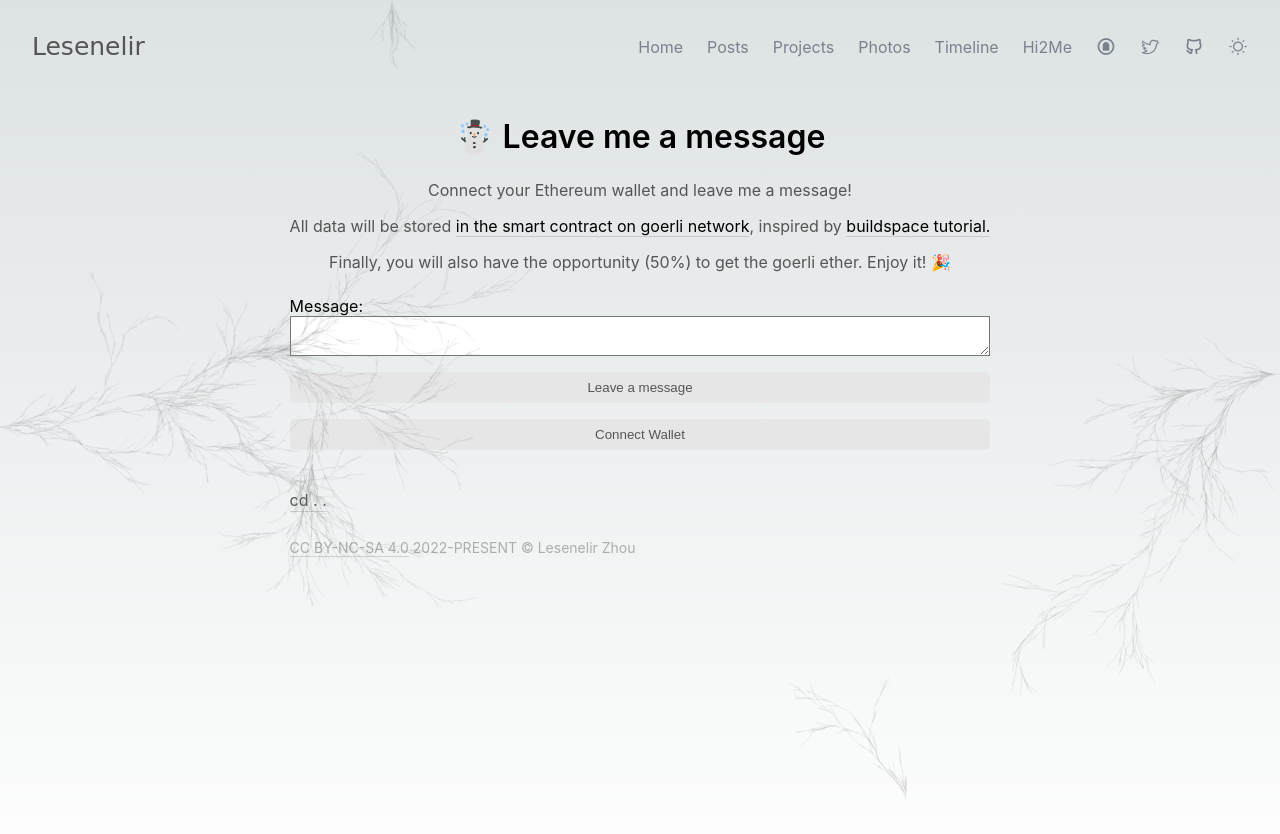
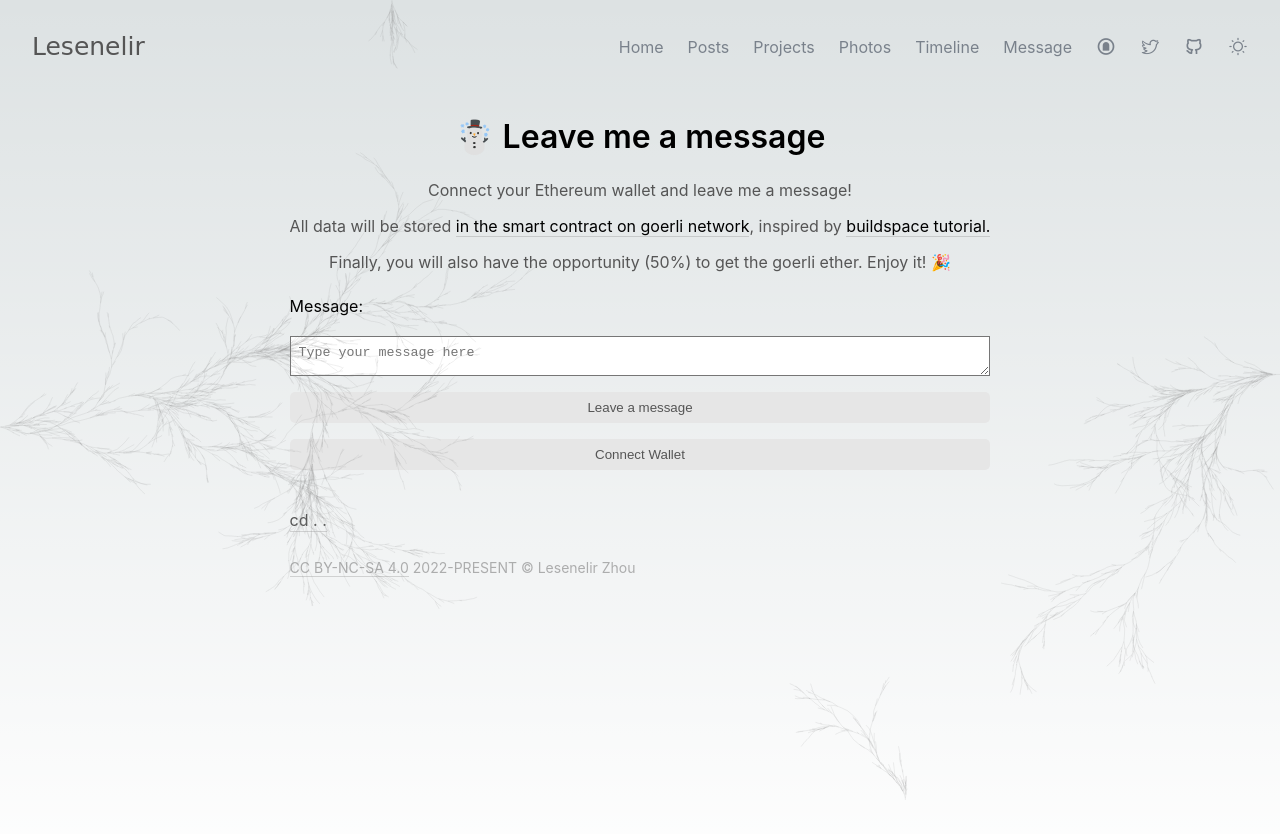
Before and after one commit to lesenelir/lesenelir.zz, a Next.js app: page /hi2me in a window 1280 px wide. Shown: the top 834 px of the page. Built offline with nearby package versions, Linux system fonts and the light colour scheme.

Commit message:
chore: hi component

```diff
--- a/components/Hi2Me/hi.tsx
+++ b/components/Hi2Me/hi.tsx
@@ -204,7 +204,14 @@ function Hi(): JSX.Element {
         </div>
 
         <span className={styles.spanWord}>Message:</span>
-        <textarea name="message" className={styles.area} onChange={(e) => setMessage(e.target.value)}/>
+        <br/>
+
+        <textarea
+          name="message"
+          className={styles.area}
+          placeholder={'Type your message here'}
+          onChange={(e) => setMessage(e.target.value)}
+        />
 
         <button className={styles.button} onClick={wave}>
           Leave a message
--- a/components/navbar.tsx
+++ b/components/navbar.tsx
@@ -56,7 +56,7 @@ function Navbar(props: Props): JSX.Element {
           <a className={`${styles.link} ${styles.pc}`}>Timeline</a>
         </Link>
         <Link href={`/hi2me`}>
-          <a className={`${styles.link} ${styles.pc}`}>Hi2Me</a>
+          <a className={`${styles.link} ${styles.pc}`}>Message</a>
         </Link>
         <Link href='https://mirror.xyz/lesenelir.eth'>
           <a
```
